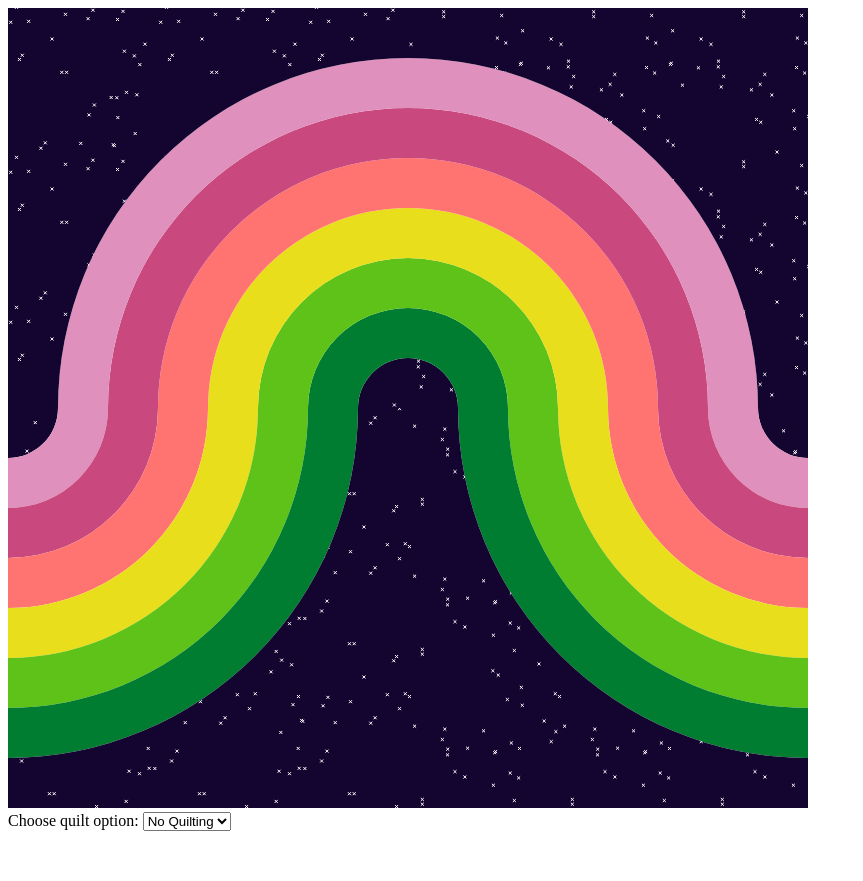
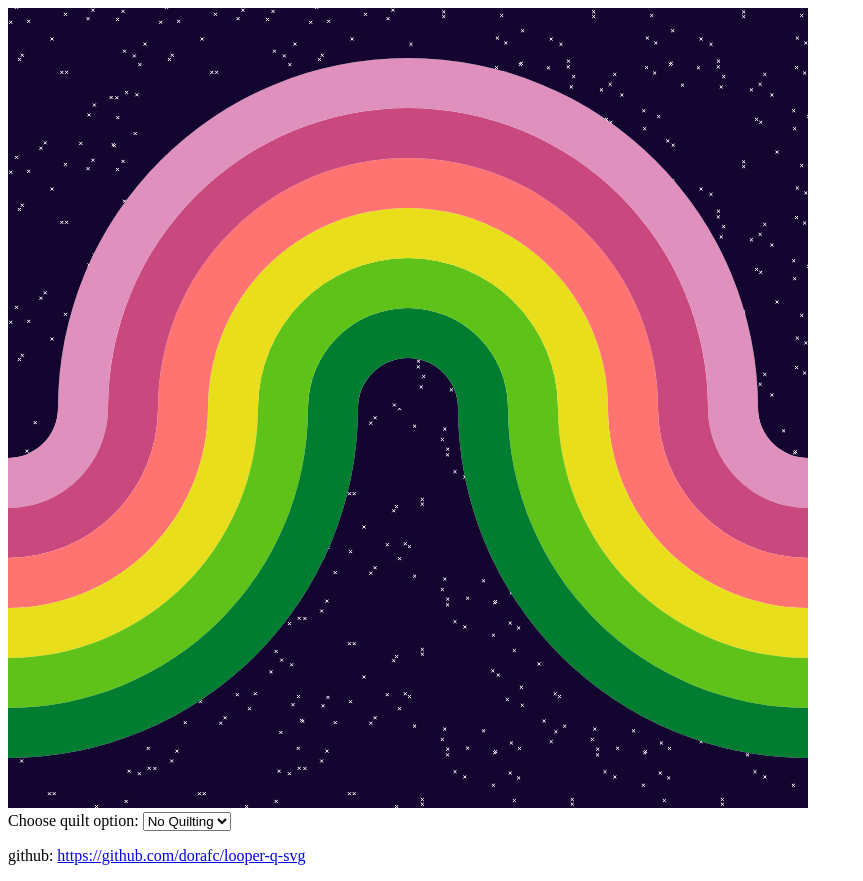
Before and after one commit to dorafc/looper-q-svg, a plain HTML site: page index.html in a window 1280 px wide. Shown: the whole page, without its empty margins (0-863 px from the left). Before the commit the page ends 839 px from the top, so only its background shows below. Drawn offline with Linux system fonts and the light colour scheme.

Commit message:
github link

```diff
--- a/index.html
+++ b/index.html
@@ -19,6 +19,7 @@
       <option value="opt2">Option 2</option>
       <option value="opt3">Option 3</option>
     </select>
+    <p>github: <a href="https://github.com/dorafc/looper-q-svg">https://github.com/dorafc/looper-q-svg</a></p>
   </div>
   <script src="draw.js"></script>
 </body>
```
